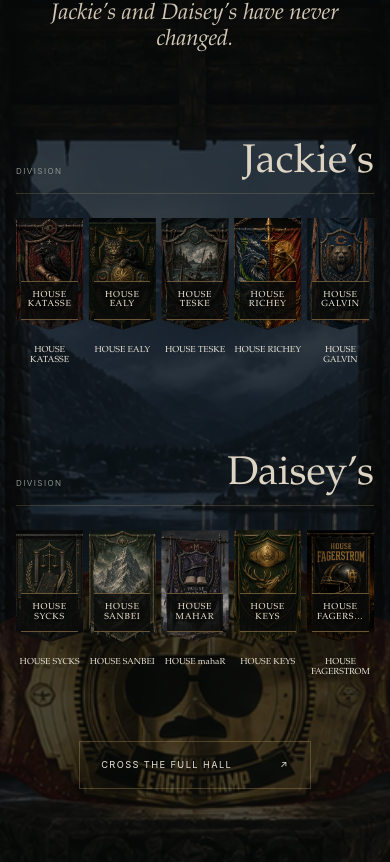
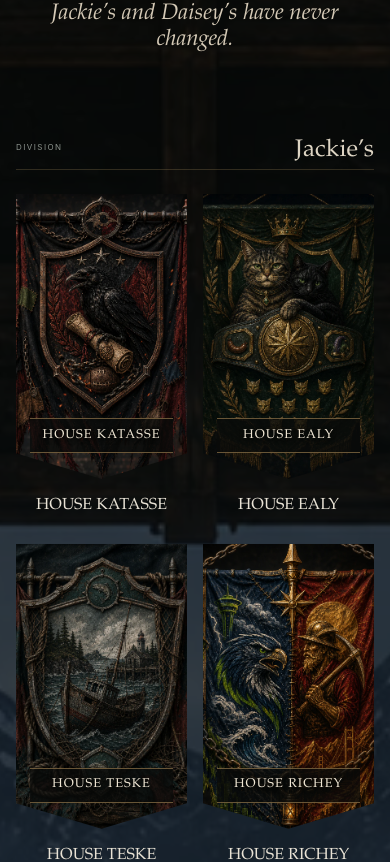
Before and after one commit to kodiakstrategy-sd/Bill-Swerski-907, a Next.js app: page / in a window 390 px wide. Shown: the part 1870-2732 px from the top of the page. Built offline with nearby package versions, Linux system fonts and the light colour scheme.

Commit message:
Enlarge Great Hall banners and restore full House labels

```diff
--- a/app/globals.css
+++ b/app/globals.css
@@ -205,8 +205,8 @@ h1,h2,h3 { font-family:var(--font-display),serif; font-weight:500; }
 .hall-wings { display:grid; grid-template-columns:1fr 1fr; gap:clamp(2rem,7vw,8rem); }
 .hall-wing__title { display:flex; justify-content:space-between; align-items:end; border-bottom:1px solid #b99b673d; margin-bottom:1.5rem; }
 .hall-wing__title span { padding-bottom:1rem; text-transform:uppercase; letter-spacing:.18em; font-size:.5rem; color:#8e958f; }
-.hall-wing__title h3 { font-size:clamp(2.5rem,5vw,4.5rem); margin:0; color:#ddd4c3; }
-.hall-banners { display:grid; grid-template-columns:repeat(5,1fr); gap:.7rem; align-items:start; }
+.hall-wing__title h3 { font-size:clamp(1.5rem,2.5vw,2.2rem); margin:0; color:#ddd4c3; }
+.hall-banners { display:grid; grid-template-columns:repeat(3,minmax(0,1fr)); gap:1.8rem 1rem; align-items:start; }
 .hall-banner { min-width:0; display:flex; flex-direction:column; gap:1rem; text-align:center; }
 .house-art { position:relative; overflow:hidden; background:linear-gradient(135deg,var(--house-a),color-mix(in srgb,var(--house-b) 42%,#111)); }
 .house-art--banner { aspect-ratio:3/5; clip-path:polygon(0 0,100% 0,100% 91%,50% 100%,0 91%); filter:drop-shadow(0 10px 8px #0008); }
@@ -221,9 +221,14 @@ h1,h2,h3 { font-family:var(--font-display),serif; font-weight:500; }
 .house-art__fallback small { max-width:85%; text-transform:uppercase; text-align:center; font-size:.38rem; line-height:1.5; letter-spacing:.1em; opacity:.58; z-index:1; }
 .cloth-seam { position:absolute; inset:5px; border-left:1px dashed #ffffff24; border-right:1px dashed #ffffff24; }
 .hall-banner>span { display:flex; flex-direction:column; min-width:0; }
-.hall-banner b { font:500 clamp(.6rem,1vw,.9rem)/1.1 var(--font-display); white-space:nowrap; overflow:hidden; text-overflow:ellipsis; }
+.hall-banner b { font:500 clamp(.8rem,1.2vw,1.1rem)/1.25 var(--font-display); white-space:normal; overflow-wrap:anywhere; }
 .hall-banner small { margin-top:.3rem; font-size:.43rem; text-transform:uppercase; letter-spacing:.08em; color:#8c928d; }
 .hall-banner .house-art__inscription small { display:none; }
+.hall-banner .house-art__inscription b { font-size:clamp(.65rem,1vw,.95rem); }
+@media (min-width:761px) and (max-width:1000px) {
+  .hall-wings { grid-template-columns:1fr; gap:3.5rem; }
+  .hall-banner b { font-size:1rem; }
+}
 .hall-link { display:flex; width:max-content; gap:3rem; margin:6rem auto 0; padding:1rem 1.3rem; border:1px solid #b99b6754; text-transform:uppercase; letter-spacing:.15em; font-size:.58rem; }
 .reliquary { padding:9rem max(5vw,calc((100vw - 1420px)/2)); background:#151817; }
 .reliquary>header { display:grid; grid-template-columns:1.5fr 2fr; gap:6vw; margin-bottom:5rem; align-items:end; }.reliquary>header .eyebrow { grid-column:1/-1; }.reliquary>header h2 { font-size:clamp(3.7rem,7vw,7rem); line-height:.82; margin:0; }.reliquary>header>p:last-child { max-width:440px; font:1.35rem/1.5 var(--font-display); color:#9da19d; }
@@ -245,6 +250,11 @@ h1,h2,h3 { font-family:var(--font-display),serif; font-weight:500; }
 
 .succession-crown { position:relative; width:min(720px,90vw); aspect-ratio:16/10; margin:6rem auto -2rem; overflow:hidden; border:1px solid rgba(193,154,59,.45); box-shadow:0 28px 70px rgba(0,0,0,.55); }
 .succession-crown img { object-fit:cover; }
+@media (max-width:760px) {
+  .hall-banners { grid-template-columns:repeat(2,minmax(0,1fr)); gap:1.8rem 1rem; }
+  .hall-banner b { font-size:1rem; }
+  .hall-banner .house-art__inscription b { font-size:.8rem; }
+}
 
 /* 2026 Campaign */
 .campaign-page { background:#0b0e0d; color:var(--bone); }
```
